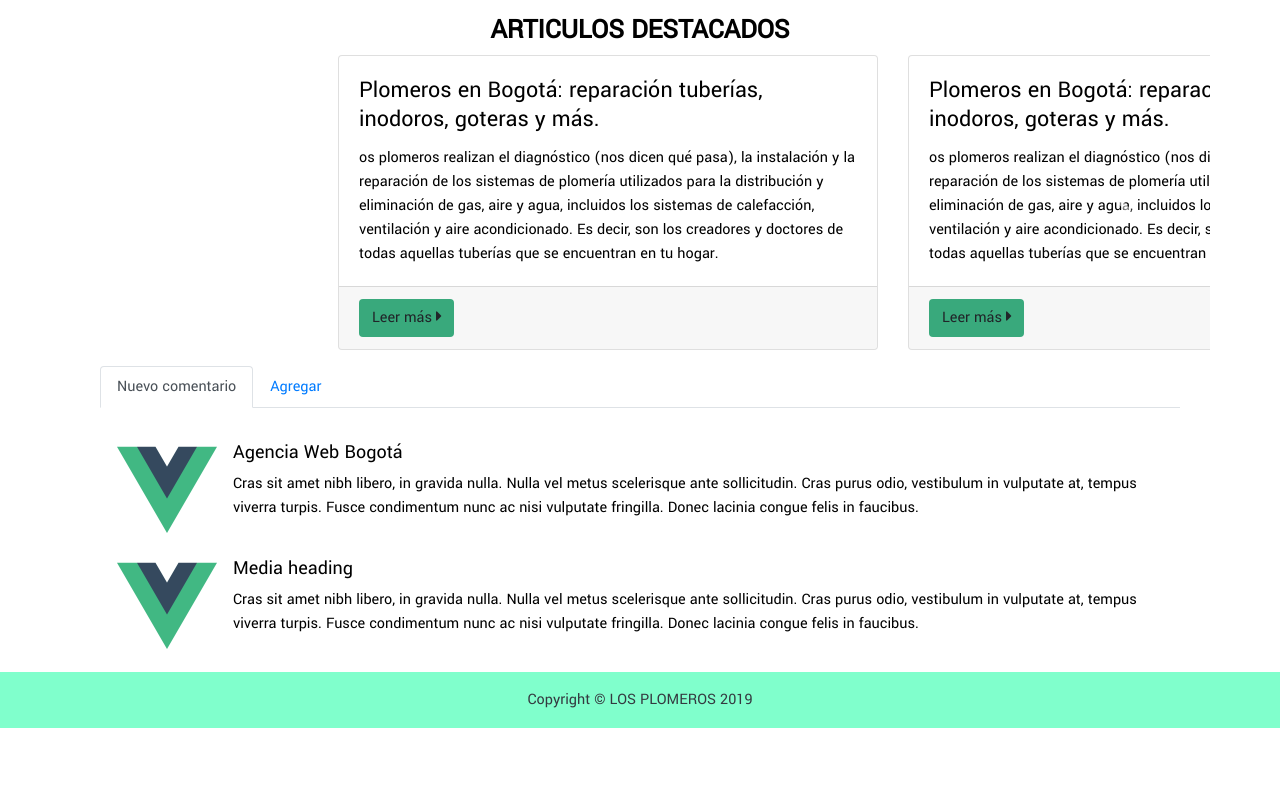
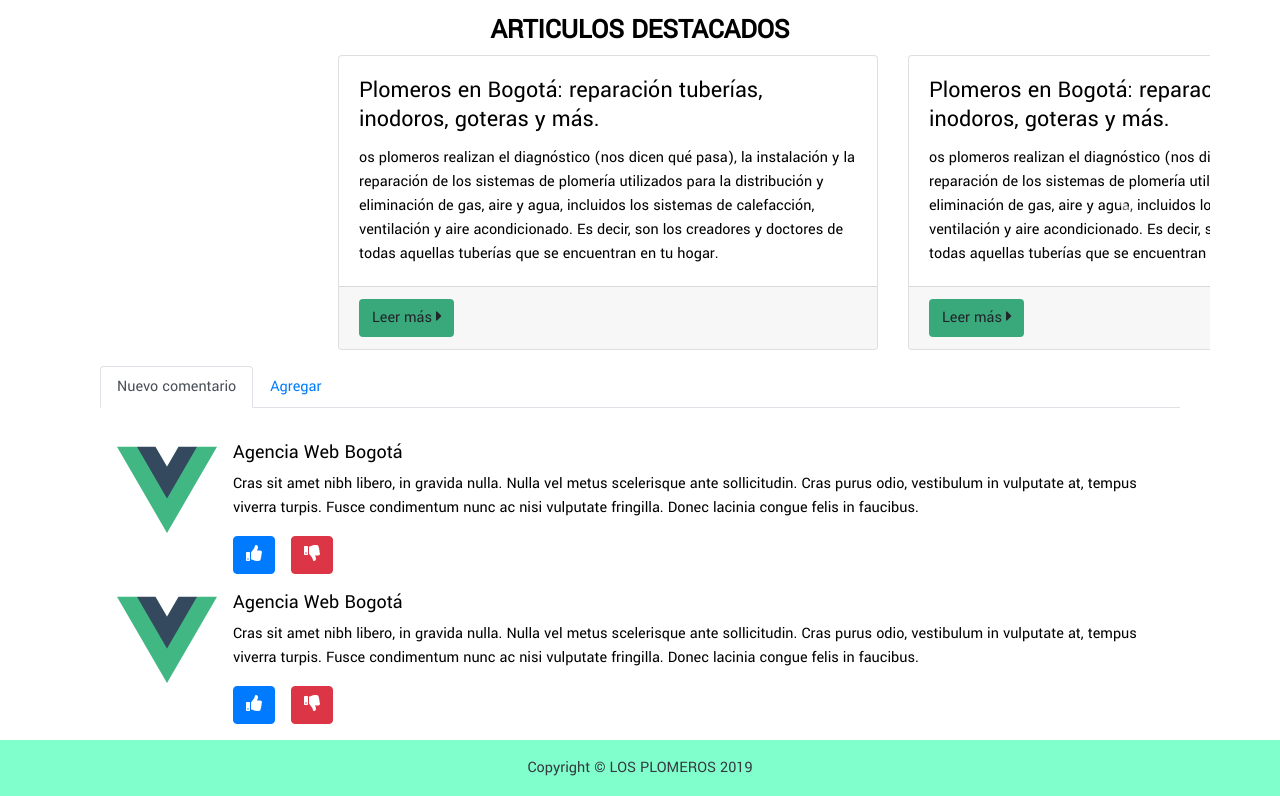
Before and after one commit to whary11/blog, a website: page entrada.html in a window 1280 px wide. Shown: the part 2350-3146 px from the top of the page. Before the commit the page ends 3078 px from the top, so only its background shows below. Drawn offline with Linux system fonts and the light colour scheme.

Commit message:
Ajustando los comentarios

```diff
--- a/entrada.html
+++ b/entrada.html
@@ -310,14 +310,20 @@
                 <img src="img/logo.png" width="100px" class="mr-3 ml-3" alt="...">
                 <div class="media-body">
                   <h5 class="mt-0">Agencia Web Bogotá</h5>
-                  Cras sit amet nibh libero, in gravida nulla. Nulla vel metus scelerisque ante sollicitudin. Cras purus odio, vestibulum in vulputate at, tempus viverra turpis. Fusce condimentum nunc ac nisi vulputate fringilla. Donec lacinia congue felis in faucibus.
+                  <p class="card-text">
+                      Cras sit amet nibh libero, in gravida nulla. Nulla vel metus scelerisque ante sollicitudin. Cras purus odio, vestibulum in vulputate at, tempus viverra turpis. Fusce condimentum nunc ac nisi vulputate fringilla. Donec lacinia congue felis in faucibus.
+                  </p>
+                  <button class="btn btn-primary"><i class="fas fa-thumbs-up"></i></button><button class="btn btn-danger ml-3"><i class="fas fa-thumbs-down"></i></button>
                 </div>
               </div>
               <div class="media mt-3">
                   <img src="img/logo.png" width="100px" class="mr-3 ml-3" alt="...">
                   <div class="media-body">
-                    <h5 class="mt-0">Media heading</h5>
-                    Cras sit amet nibh libero, in gravida nulla. Nulla vel metus scelerisque ante sollicitudin. Cras purus odio, vestibulum in vulputate at, tempus viverra turpis. Fusce condimentum nunc ac nisi vulputate fringilla. Donec lacinia congue felis in faucibus.
+                    <h5 class="mt-0">Agencia Web Bogotá</h5>
+                    <p class="card-text">
+                        Cras sit amet nibh libero, in gravida nulla. Nulla vel metus scelerisque ante sollicitudin. Cras purus odio, vestibulum in vulputate at, tempus viverra turpis. Fusce condimentum nunc ac nisi vulputate fringilla. Donec lacinia congue felis in faucibus.
+                    </p>
+                    <button class="btn btn-primary"><i class="fas fa-thumbs-up"></i></button><button class="btn btn-danger ml-3"><i class="fas fa-thumbs-down"></i></button>
                   </div>
                 </div>
           </div>
```
